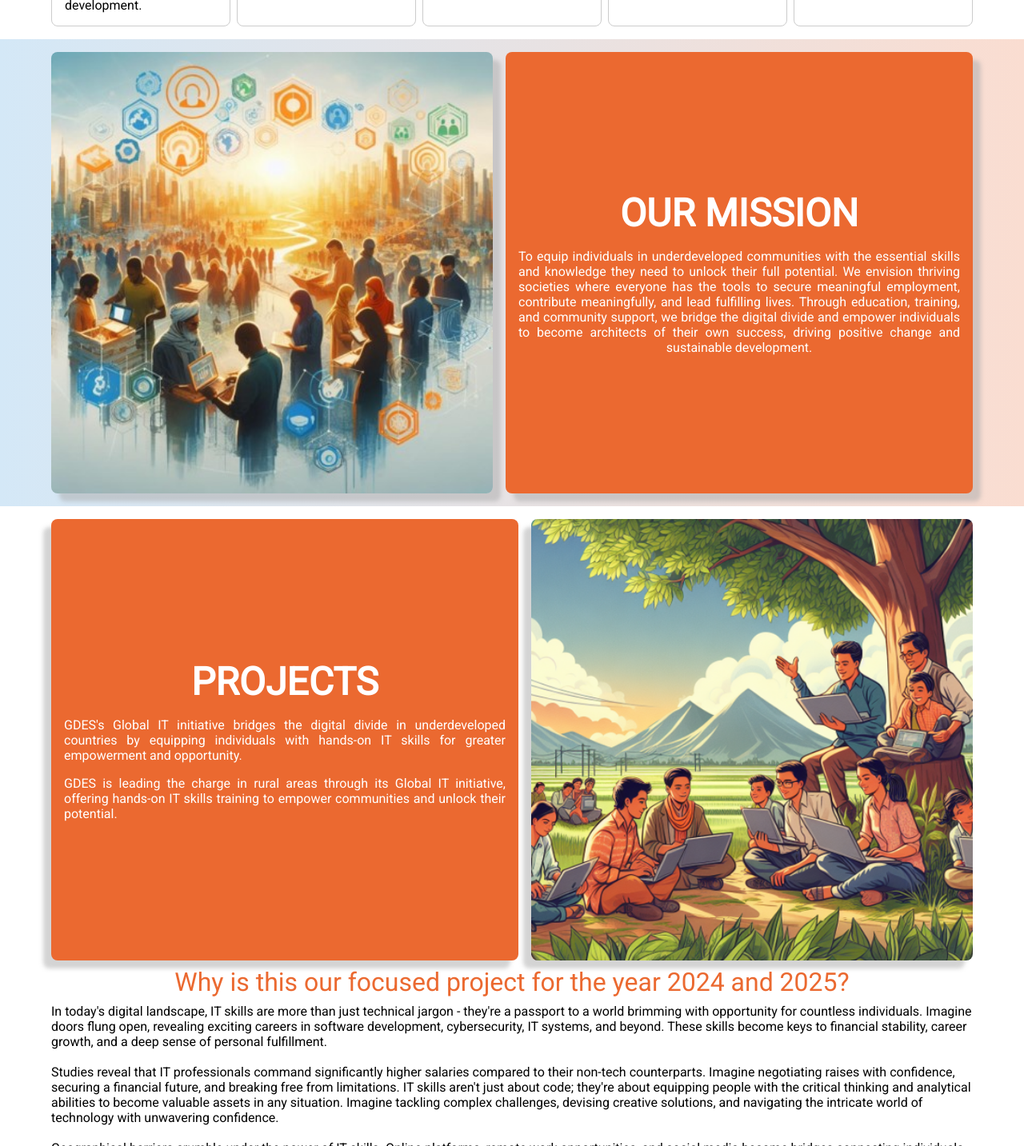
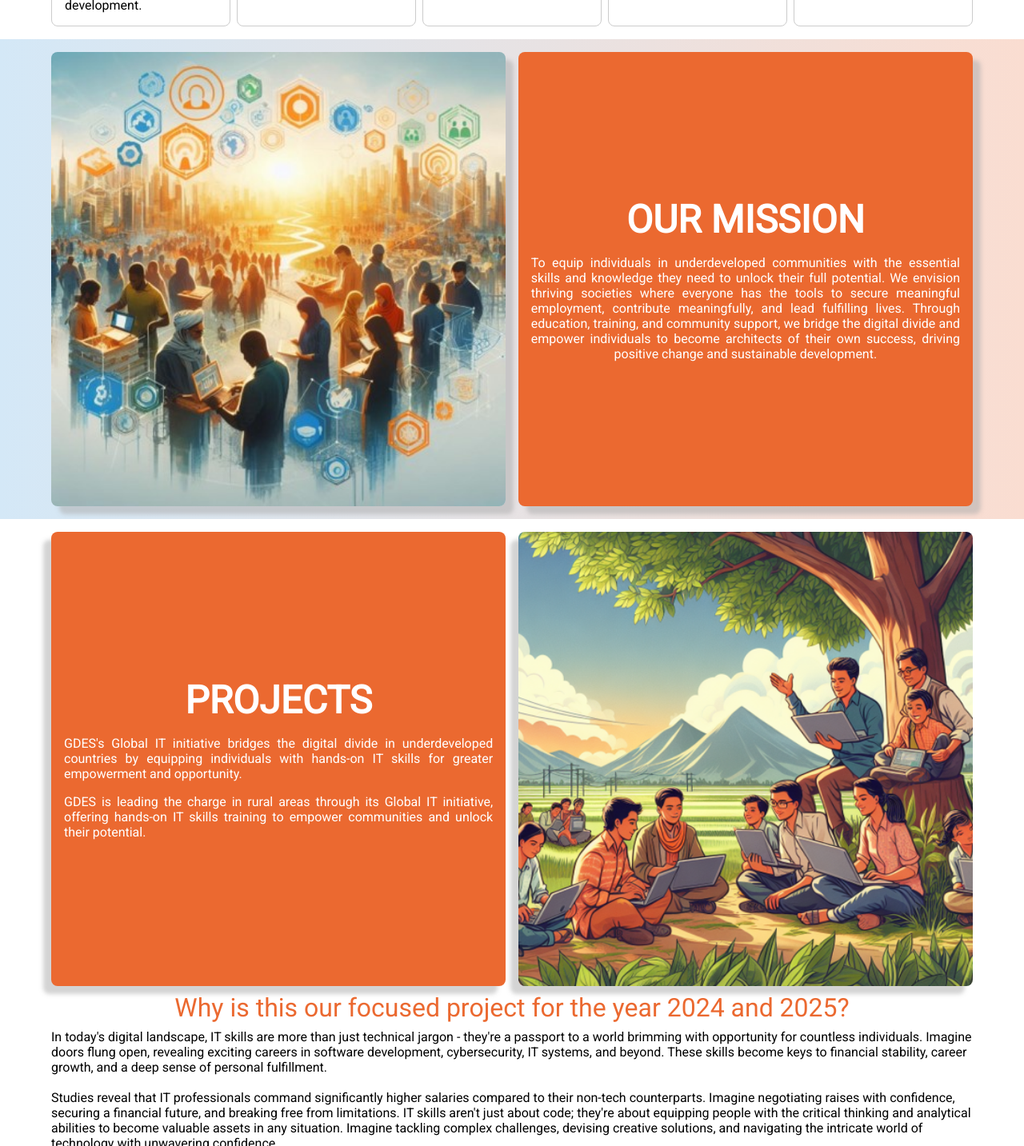
Before and after one commit to adhikarisandil32/Global-Connection-and-Networking-Society, a website: page index.html in a window 1280 px wide. Shown: the part 1113-2546 px from the top of the page at 80% size. Drawn offline with nearby package versions, Linux system fonts and the light colour scheme.

Commit message:
mission-and-projects

```diff
--- a/src/_our_mission.scss
+++ b/src/_our_mission.scss
@@ -19,11 +19,11 @@ $blue-lighter: #d4e8f7;
 
     @include responsive.lg {
       flex-direction: row;
-    }
 
-    & > * {
-      flex-grow: 1;
-      flex-basis: 0;
+      & > * {
+        width: 50%;
+        flex-grow: 1;
+      }
     }
 
     .image-container {
--- a/src/_projects_section.scss
+++ b/src/_projects_section.scss
@@ -9,11 +9,11 @@ $orange: #eb6930;
 
     @include responsive.lg {
       flex-direction: row;
-    }
 
-    & > * {
-      flex-grow: 1;
-      flex-basis: 0;
+      & > * {
+        flex-grow: 1;
+        width: 50%;
+      }
     }
 
     ul {
```
Also changed, not shown: dest/style.css.
